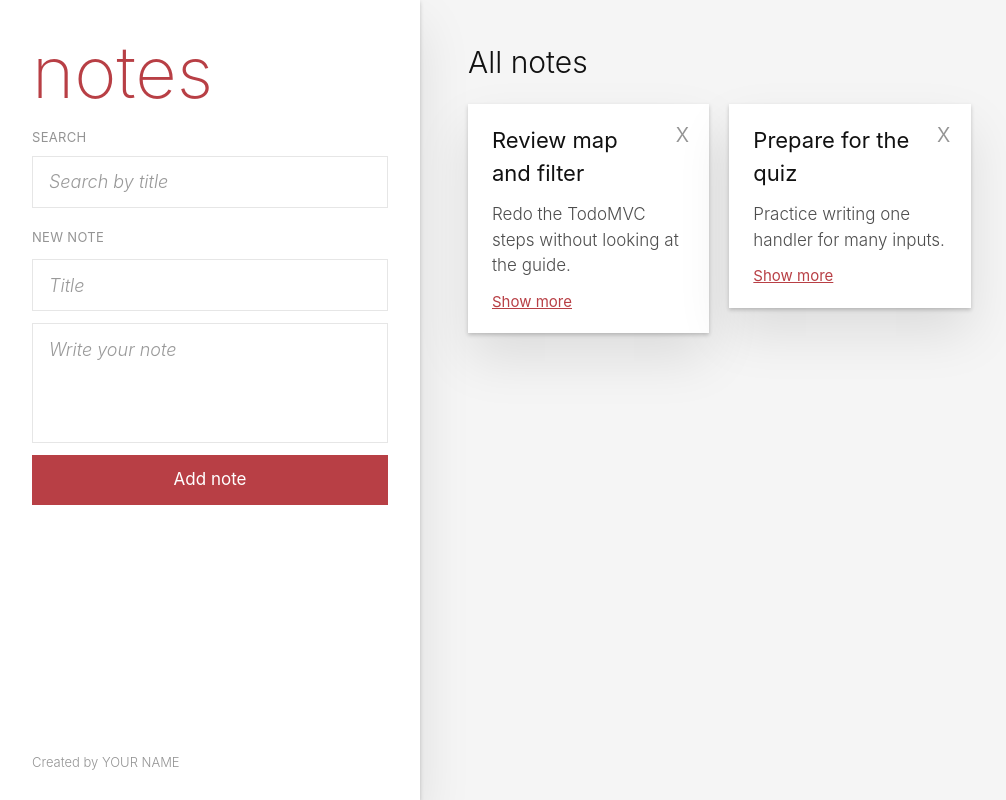
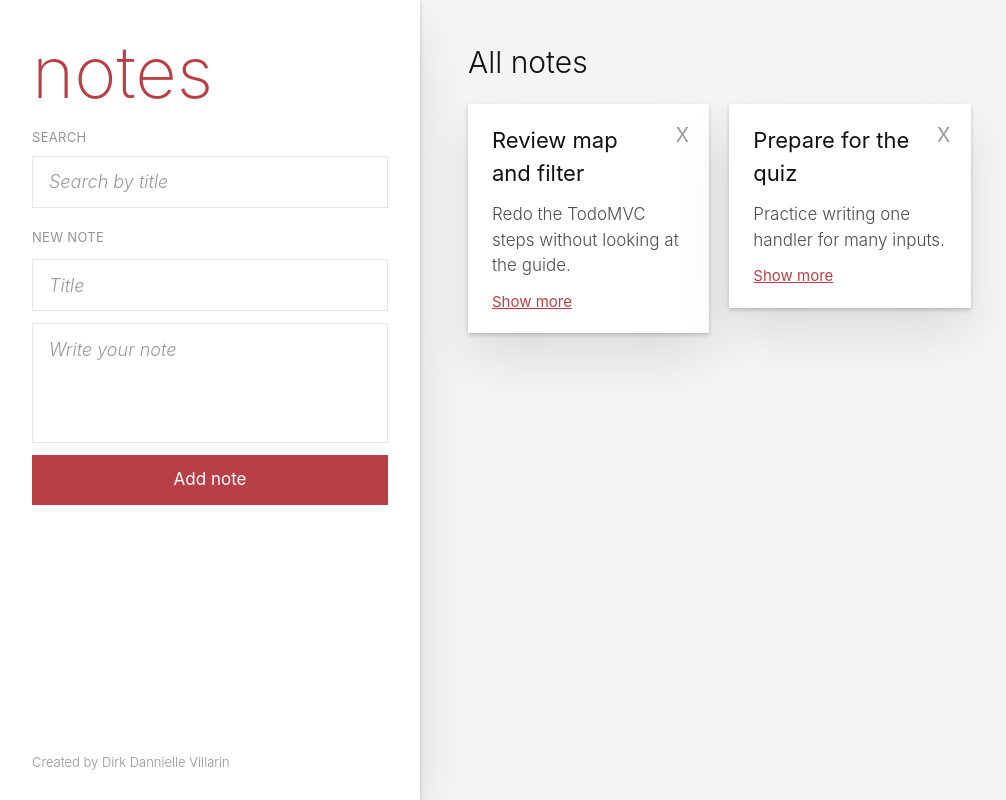
Before and after one commit to dirkdanniellevillarin/csit340G5-notes, a React (Vite) app: page / in a window 1280 px wide. Shown: the whole page, without its empty margins (0-1006 px from the left). Built offline with nearby package versions, Linux system fonts and the light colour scheme.

Commit message:
chore: replace YOUR NAME with Dirk Dannielle Villarin

```diff
--- a/src/App.jsx
+++ b/src/App.jsx
@@ -5,7 +5,7 @@ function App() {
   return (
     <div className="bg-[#f5f5f5] font-light text-[#111]">
       <Notes />
-      <Info name="YOUR NAME" />
+      <Info name="Dirk Dannielle Villarin" />
     </div>
   )
 }
```
